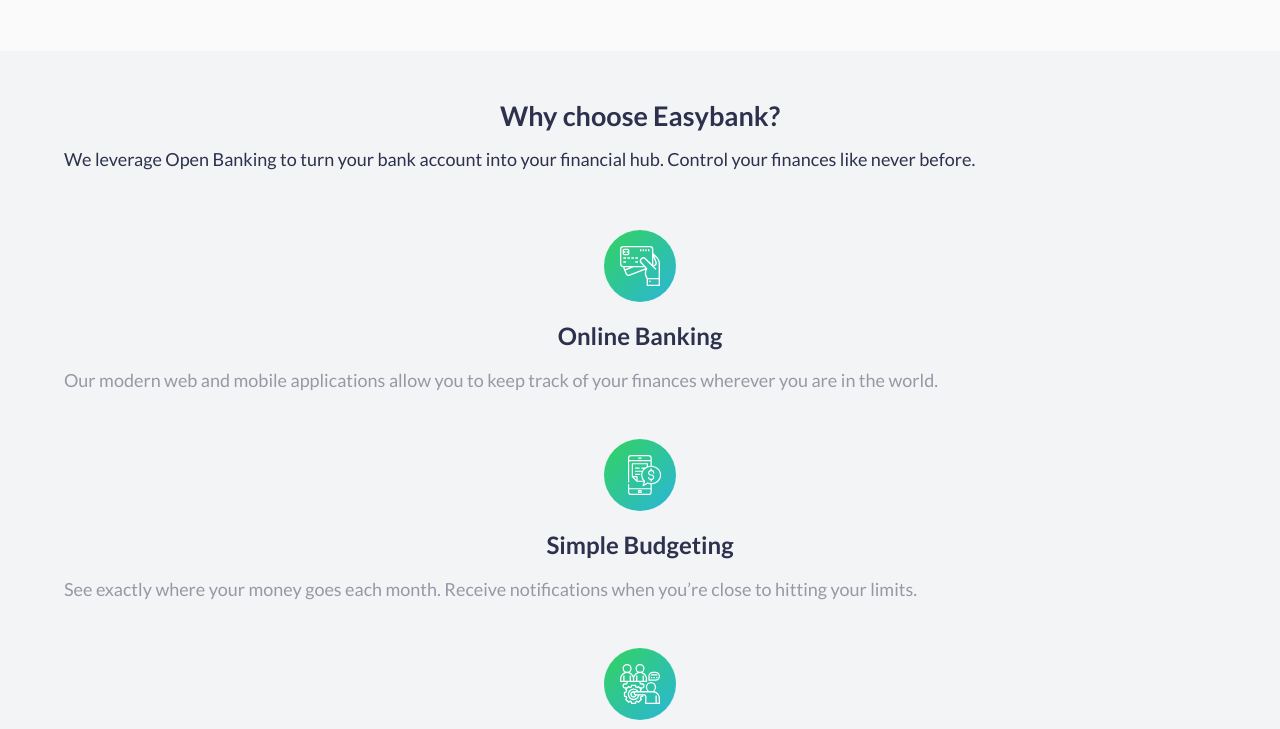
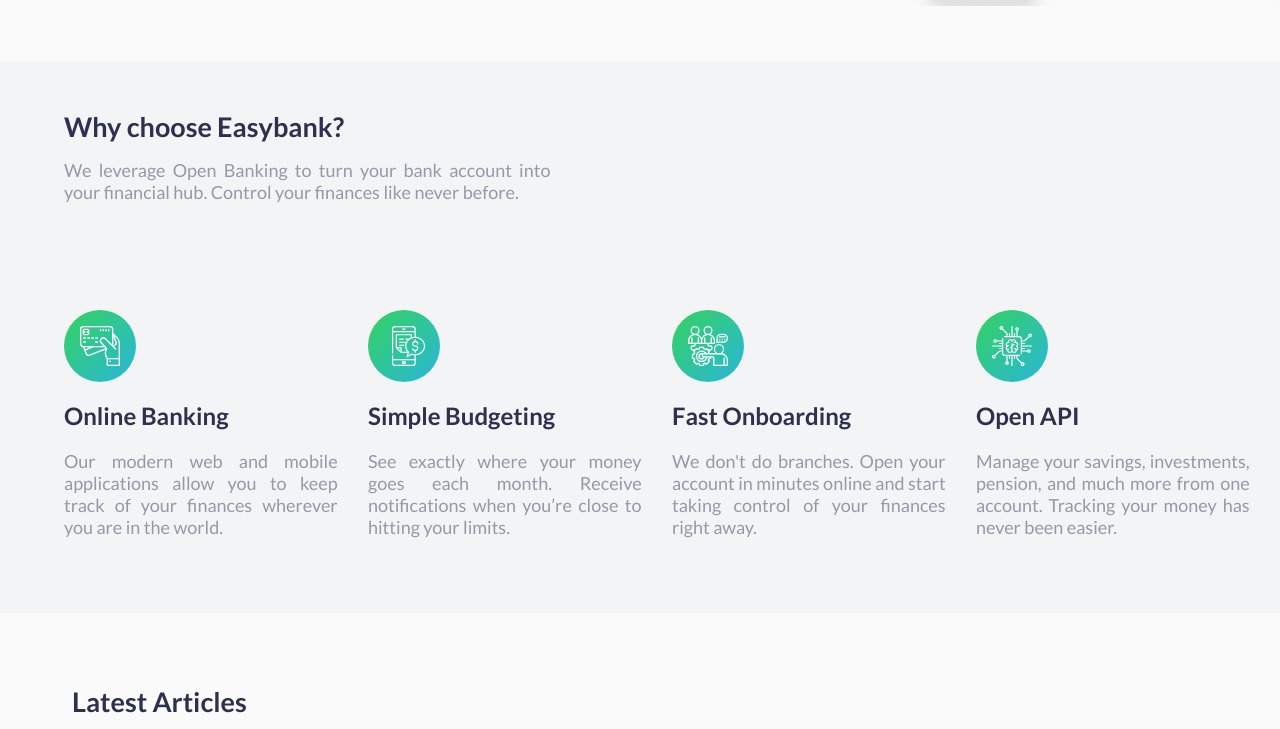
Before and after one commit to zubyCharles/easybank, a plain HTML site: page index.html in a window 1280 px wide. Shown: the part 594-1323 px from the top of the page. Drawn offline with Linux system fonts and the light colour scheme.

Commit message:
final commit (I really hope).

```diff
--- a/scss/_components.scss
+++ b/scss/_components.scss
@@ -16,7 +16,7 @@ $whiter: hsl(0, 0%, 100%);
 
 //Media querries
 @mixin respond-desktop {
-    @media (min-width: 1440px) {
+    @media (min-width: 1200px) {
         @content;
     }
 }
--- a/scss/_main.scss
+++ b/scss/_main.scss
@@ -12,9 +12,10 @@ body {
 
 button {
   transition: all 100ms ease-out 20ms;
+  font-size: 1rem;
   @include respond-desktop {
     &:hover {
-      filter: contrast(2.0);
+      filter: contrast(1.5);
       cursor: pointer;
     }
   }
@@ -125,6 +126,7 @@ header {
         padding: 3rem 0 1rem 1rem;
         @include respond-desktop {
          margin: 0;
+         width: 100%;
         }
         h1 {
           font-size: 2.15rem;
@@ -137,6 +139,11 @@ header {
         padding: 0.4rem 0 1rem 1rem;
         p {
           color: $grey;
+          @include respond-desktop {
+            font-size: 1.15rem;
+            line-height: 1.85rem;
+            width: 80%;
+          }
         }
       }
       .intro-btn {
@@ -180,17 +187,18 @@ main {
         margin: 0 auto;
         @include respond-desktop {
           margin: 0;
-          letter-spacing: 0.15rem;
         }
       }
       p {
-        color: $dark-blue;
+        color: $grey;
         width: 90%;
         margin: 0 auto;
         padding: 1rem 0;
+        text-align: center;
         @include respond-desktop {
           margin: 0;
           width: 40%;
+          text-align: justify;
         }
       }
     }
@@ -229,8 +237,10 @@ main {
           width: 90%;
           margin: 0 auto;
           color: $grey;
+          text-align: center;
           @include respond-desktop {
             margin: 0;
+            text-align: justify;
           }
         }
       }
@@ -247,7 +257,7 @@ main {
     .articles-header {
       width: fit-content;
       margin: 0 auto;
-      padding: 1.5rem 0;
+      padding: 0.5rem 0;
       @include respond-desktop {
         margin: 0 0 0 0.5rem;
       }
```
Also changed, not shown: style.css.
